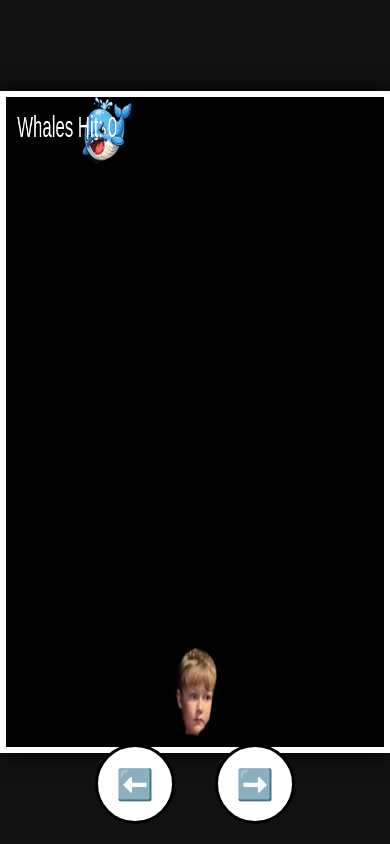
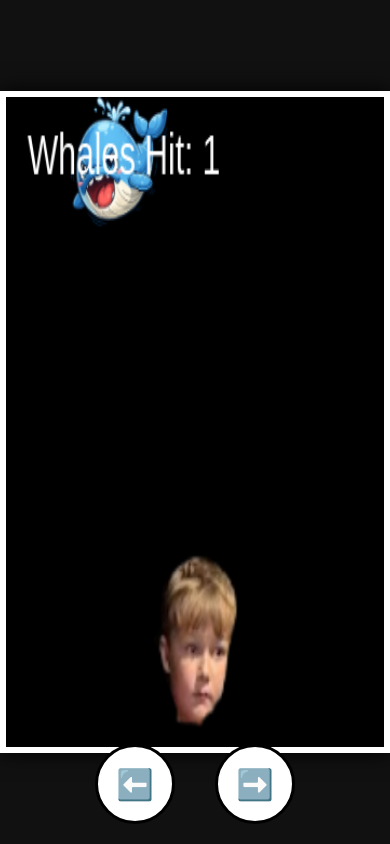
Before and after one commit to gogo1667/camden-whale-dodger, a plain HTML site: page index.html in a window 390 px wide. Drawn offline with Linux system fonts and the light colour scheme.

Commit message:
mobile test

```diff
--- a/game.js
+++ b/game.js
@@ -10,8 +10,18 @@
 const canvas = document.getElementById("gameCanvas");
 const ctx = canvas.getContext("2d");
 
-canvas.width = 675;
-canvas.height = 650;
+function resizeCanvas() {
+
+  let maxWidth = window.innerWidth - 40;
+  let aspectRatio = 650 / 675;
+
+  canvas.width = maxWidth;
+  canvas.height = maxWidth * aspectRatio;
+}
+
+resizeCanvas();
+window.addEventListener("resize", resizeCanvas);
+
 
 // ----------------------
 // HIT COUNTER
@@ -61,6 +71,10 @@
         nephew.width,
         nephew.height
     );
+}
+
+function positionNephew() {
+  nephew.y = canvas.height - nephew.height - 10;
 }
 
 
@@ -168,6 +182,7 @@
     moveWhales();
     detectHit();
 
+    positionNephew();
     drawNephew();
     drawWhales();
     drawCounter();
--- a/index.html
+++ b/index.html
@@ -1,9 +1,13 @@
 <!DOCTYPE html>
 <html>
+
 <head>
-  <title>Nephew vs Sky Whales</title>
+    <meta name="viewport" content="width=device-width, initial-scale=1.0, user-scalable=no">
+
+    <title>Camden vs Whales</title>
     <link rel="stylesheet" href="style.css">
 </head>
+
 <body>
 
     <div id="gameContainer">
@@ -17,4 +21,5 @@
 
     <script src="game.js"></script>
 </body>
+
 </html>
```
Lines whose indentation alone changed are shown as unchanged.
